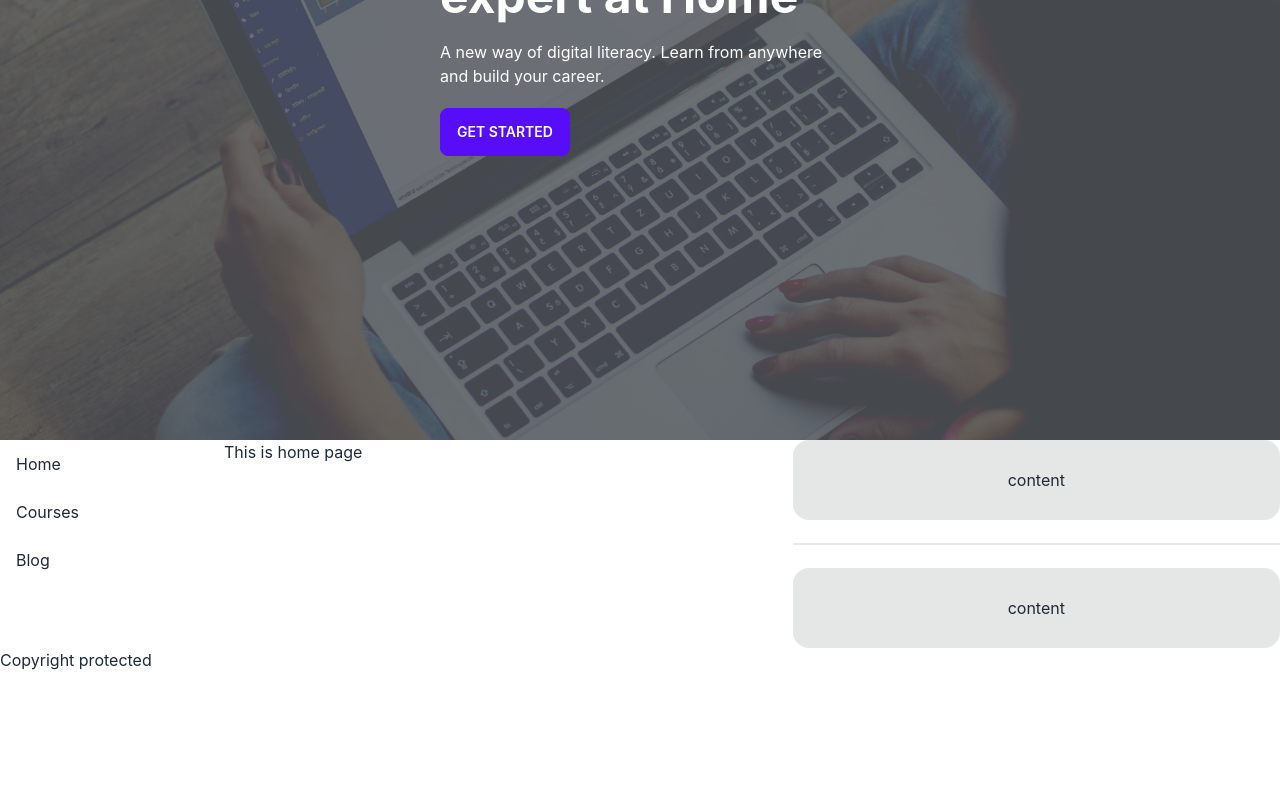
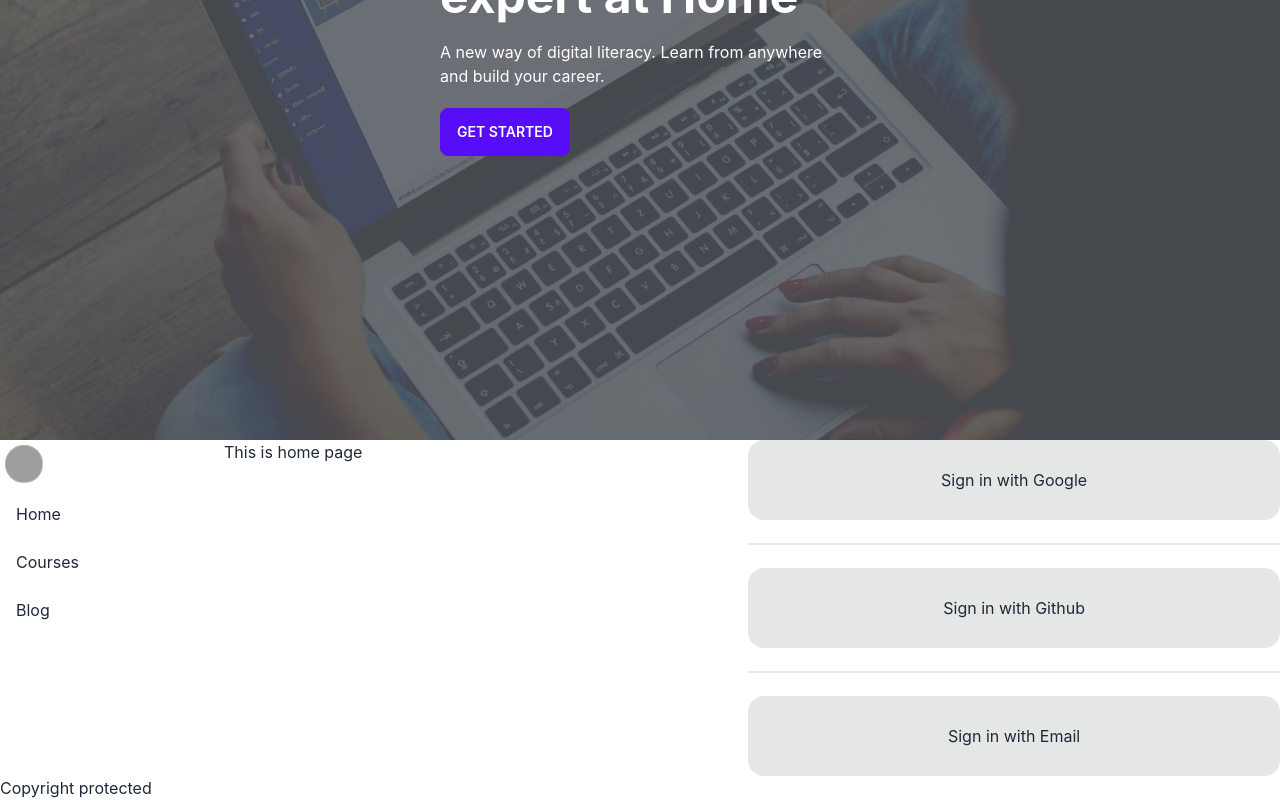
Before and after one commit to amJayem/online-courses-client, a React (Create React App) app: page / in a window 1280 px wide. Shown: the part 360-1160 px from the top of the page. Before the commit the page ends 1032 px from the top, so only its background shows below. Built offline with nearby package versions, Linux system fonts and the light colour scheme; grey boxes are pictures that could not be loaded.

Commit message:
leftnav and rightnav complete

```diff
--- a/src/components/Header.js
+++ b/src/components/Header.js
@@ -10,7 +10,7 @@ const Header = () => {
       </div>
       <div
         className="hero min-h-screen"
-        style={{ backgroundImage: `url(${bg})` }}
+        style={{ backgroundImage: `url(${bg})`}}
         >
         <div className="hero-overlay bg-opacity-40"></div>
         <div className=" text-left text-neutral-content">
--- a/src/components/LeftNav.js
+++ b/src/components/LeftNav.js
@@ -5,6 +5,30 @@ const LeftNav = () => {
   return (
     <div>
       <ul className="hidden lg:menu bg-base-100 w-56 rounded-box">
+      <div className="dropdown dropdown-end">
+        <label tabIndex={0} className="btn btn-ghost btn-circle avatar">
+          <div className="w-10 rounded-full">
+            <img src="https://placeimg.com/80/80/people" alt="" />
+          </div>
+        </label>
+        <ul
+          tabIndex={0}
+          className="mt-3 p-2 shadow menu menu-compact dropdown-content bg-base-100 rounded-box w-52"
+        >
+          <li>
+            <Link className="justify-between">
+              Profile
+              <span className="badge">New</span>
+            </Link>
+          </li>
+          <li>
+            <Link>Settings</Link>
+          </li>
+          <li>
+            <Link>Logout</Link>
+          </li>
+        </ul>
+      </div>
         <li>
           <Link>Home</Link>
         </li>
--- a/src/components/RightNav.js
+++ b/src/components/RightNav.js
@@ -5,13 +5,17 @@ const RightNav = () => {
     <div>
       <div className="flex flex-col w-full">
         <div className="grid h-20 card bg-base-300 rounded-box place-items-center">
-          content
+          Sign in with Google
         </div>
         <div className="divider"></div>
         <div className="grid h-20 card bg-base-300 rounded-box place-items-center">
-          content
+          Sign in with Github
         </div>
       </div>
+        <div className="divider"></div>
+        <div className="grid h-20 card bg-base-300 rounded-box place-items-center">
+          Sign in with Email
+        </div>
     </div>
   );
 };
```
